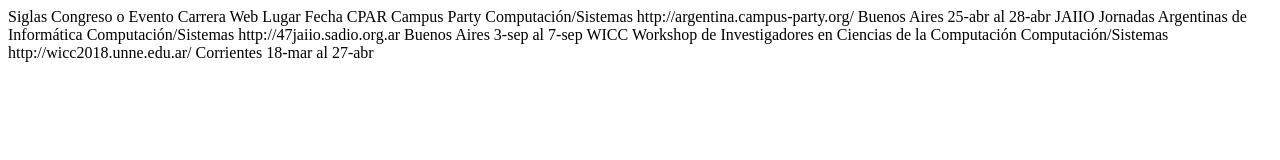
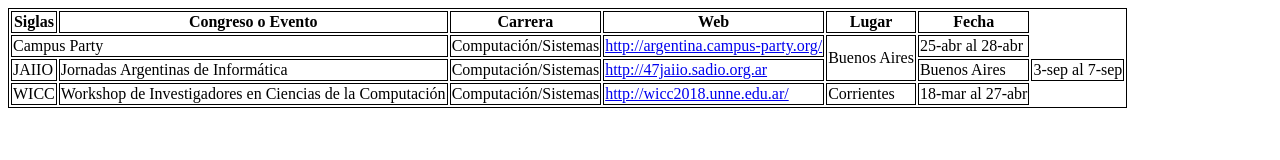
Before and after one commit to UCC-LabCompu2/ejercicios2022-mquelas, a plain HTML site: page Ejercicios-HTML/ej_tablas.html in a window 1280 px wide. Drawn offline with Linux system fonts and the light colour scheme.

Commit message:
se hizo ejercicio tablas

```diff
--- a/Ejercicios-HTML/ej_tablas.html
+++ b/Ejercicios-HTML/ej_tablas.html
@@ -16,32 +16,41 @@
 <!--Como campus party y Jaiio comparten el mismo lugar, unifique las celdas que contienen 'Buenos Aires'-->
 <body>
 
-Siglas
-Congreso o Evento
-Carrera
-Web
-Lugar
-Fecha
-
-CPAR
-Campus Party
-Computación/Sistemas
-http://argentina.campus-party.org/
-Buenos Aires
-25-abr al 28-abr
-
-JAIIO
-Jornadas Argentinas de Informática
-Computación/Sistemas
-http://47jaiio.sadio.org.ar
-Buenos Aires
-3-sep al 7-sep
-
-WICC
-Workshop de Investigadores en Ciencias de la Computación
-Computación/Sistemas
-http://wicc2018.unne.edu.ar/
-Corrientes
-18-mar al 27-abr
+<!--Hola Mundo-->
+<table>
+    <thead>
+    <th>Siglas</th>
+    <th>Congreso o Evento</th>
+    <th>Carrera</th>
+    <th>Web</th>
+    <th>Lugar</th>
+    <th>Fecha</th>
+    </thead>
+    <tbody>
+    <tr>
+        <td colspan="2">Campus Party</td>
+        <td>Computación/Sistemas</td>
+        <td><a href="http://argentina.campus-party.org/" target="_blank">http://argentina.campus-party.org/</a></td>
+        <td rowspan="2">Buenos Aires</td>
+        <td>25-abr al 28-abr</td>
+    </tr>
+    <tr>
+        <td>JAIIO</td>
+        <td>Jornadas Argentinas de Informática</td>
+        <td>Computación/Sistemas</td>
+        <td><a href="http://47jaiio.sadio.org.ar" target="_blank">http://47jaiio.sadio.org.ar</a></td>
+        <td>Buenos Aires</td>
+        <td>3-sep al 7-sep</td>
+    </tr>
+    <tr>
+        <td>WICC</td>
+        <td>Workshop de Investigadores en Ciencias de la Computación</td>
+        <td>Computación/Sistemas</td>
+        <td><a href="http://wicc2018.unne.edu.ar/" target="_blank">http://wicc2018.unne.edu.ar/</a></td>
+        <td>Corrientes</td>
+        <td>18-mar al 27-abr</td>
+    </tr>
+    </tbody>
+</table>
 </body>
 </html>
```
